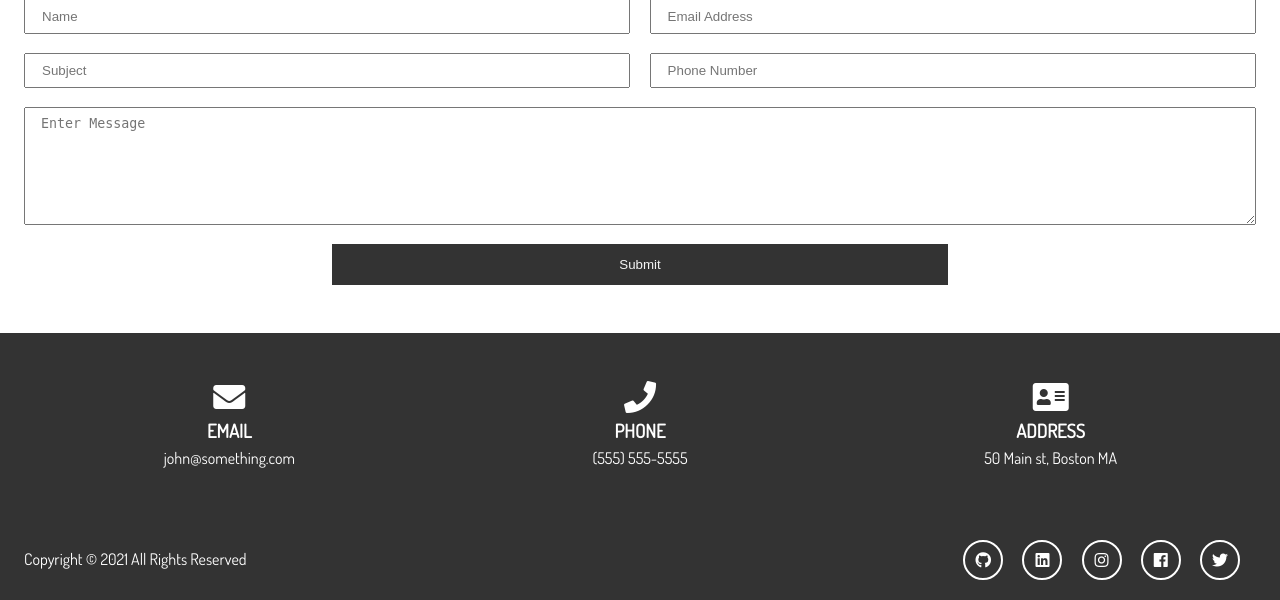
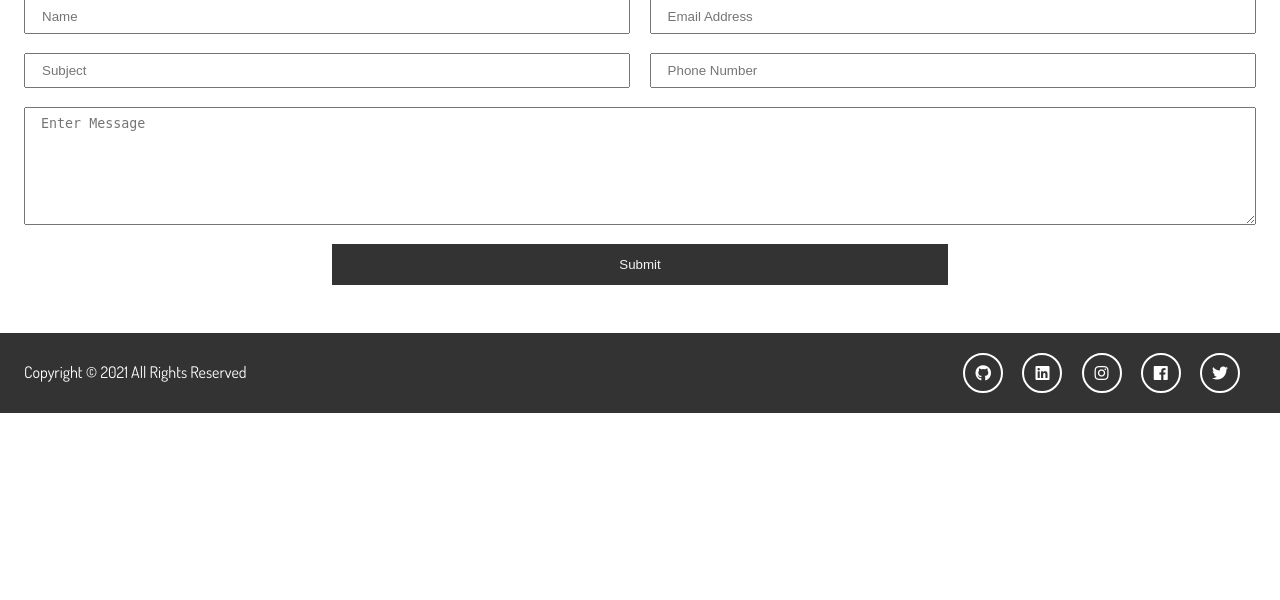
Before and after one commit to bphariharan1301/Django-Portfolio, a Django app: page /contact in a window 1280 px wide. Shown: the part 290-890 px from the top of the page. After the commit the page ends 703 px from the top, so only its background shows below. Run offline with Django 3.2, Linux system fonts and the light colour scheme.

Commit message:
Project Number changed

```diff
--- a/templates/pages/contact.html
+++ b/templates/pages/contact.html
@@ -58,7 +58,7 @@
   </div>
 </section>
 
-<section id="contact-b" class="py-3 bg-dark main-line">
+<!-- <section id="contact-b" class="py-3 bg-dark main-line">
   <div class="container">
     <div class="contact-info">
       <div>
@@ -78,7 +78,7 @@
       </div>
     </div>
   </div>
-</section>
+</section> -->
 
 
 {% endblock %}
```
